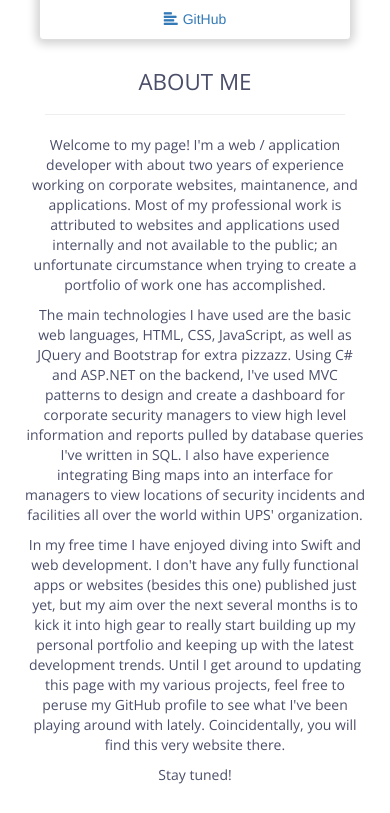
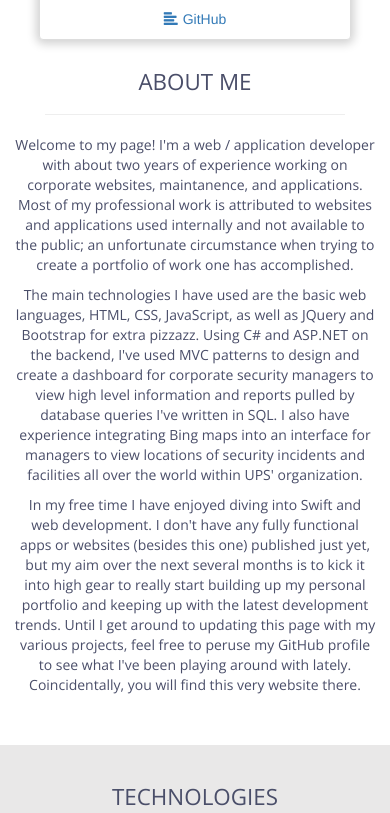
Before and after one commit to timmoore226/timmoore226.github.io, a plain HTML site: page index.html in a window 390 px wide. Shown: the part 514-1327 px from the top of the page. Drawn offline with nearby package versions, Linux system fonts and the light colour scheme.

Commit message:
About me section is now responsive to screen width.

```diff
--- a/css/styles.css
+++ b/css/styles.css
@@ -9,11 +9,22 @@ p {
 	color: #4A4E69;
 	font-weight: 500;
 	font-family: 'Open Sans', sans-serif;
+	text-align: center;
 }
-
 
 body {
 	background-color: white
+}
+
+#about-grid {
+	display: grid;
+	grid-template-columns: repeat(3, 25rem);
+	grid-gap: 3rem;
+	justify-content: center;
+}
+
+.about-par {
+
 }
 
 .container-fluid {
@@ -21,7 +32,6 @@ body {
 }
 
 section {
-	width:100%;
   margin: 40px 0;
 	padding: 0 5%;
 }
@@ -112,7 +122,7 @@ hr {
 }
 
 .list-container {
-  max-width: 600px;
+  max-width: 800px;
   margin: auto;
 }
 
@@ -191,10 +201,6 @@ hr {
 	border-color: #2C303B;
 }
 
-#about-me {
-	padding: 0 20px;
-}
-
 .btn.outline {
 	background: none;
 	padding: 12px 22px;
@@ -223,3 +229,18 @@ hr {
 	color: #007299;
 	box-shadow: none;
 }
+
+/* Media queries */
+
+@media screen and (max-width: 800px) {
+  #about-grid {
+		display: inline;
+  }
+
+	.about-par {
+		max-width: 600px;
+		margin-left: auto;
+		margin-right: auto;
+		padding: 0 10px
+	}
+}
--- a/index.html
+++ b/index.html
@@ -2,7 +2,6 @@
 <html>
   <head>
     <meta charset="utf-8">
-    <meta http-equiv="X-UA-Compatible" content="IE=edge">
     <meta name="viewport" content="width=device-width, initial-scale=1">
     <meta name="description" content="Software developer, gamer, and all around purveyor of tech.  This is an online portfolio and landing page for Tim Moore.  Feel free to look around and contact if interested!">
 
@@ -17,15 +16,8 @@
 
     <link rel="stylesheet" href="https://cdn.rawgit.com/konpa/devicon/df6431e323547add1b4cf45992913f15286456d3/devicon.min.css">
 
-
     <link rel="stylesheet" href="css/styles.css">
 
-    <!-- HTML5 Shim and Respond.js IE8 support of HTML5 elements and media queries -->
-    <!-- Leave those next 4 lines if you care about users using IE8 -->
-    <!--[if lt IE 9]>
-      <script src="https://oss.maxcdn.com/html5shiv/3.7.2/html5shiv.min.js"></script>
-      <script src="https://oss.maxcdn.com/respond/1.4.2/respond.min.js"></script>
-    <![endif]-->
   </head>
   <body>
 
@@ -53,34 +45,32 @@
   <section>
 
     <div class="row">
-      <div class="list-container" id="about-me">
+      <div class="list-container">
         <h1 class="text-center section-heading">About Me</h1>
 
         <hr>
 
-        <p class="text-center">
+        <div id="about-grid">
+          <p class="about-par">
             Welcome to my page!  I'm a web / application developer with about two years of experience working on corporate websites,
             maintanence, and applications.  Most of my professional work is attributed to websites and applications used internally and
             not available to the public; an unfortunate circumstance when trying to create a portfolio of work one has accomplished.
           </p>
 
-        <p class="text-center">
+          <p class="about-par">
             The main technologies I have used are the basic web languages, HTML, CSS, JavaScript, as well as JQuery and Bootstrap for extra pizzazz.
             Using C# and ASP.NET on the backend, I've used MVC patterns to design and create a dashboard for corporate security managers
             to view high level information and reports pulled by database queries I've written in SQL.  I also have experience integrating Bing maps into an
             interface for managers to view locations of security incidents and facilities all over the world within UPS' organization.
           </p>
 
-        <p class="text-center">
+          <p class="about-par">
             In my free time I have enjoyed diving into Swift and web development.  I don't have any fully functional apps or websites (besides this one)
             published just yet, but my aim over the next several months is to kick it into high gear to really start building up my personal portfolio
             and keeping up with the latest development trends.  Until I get around to updating this page with my various projects, feel free to peruse
             my GitHub profile to see what I've been playing around with lately.  Coincidentally, you will find this very website there.
           </p>
-
-        <p class="text-center">
-          Stay tuned!
-        </p>
+        </div>
       </div>
     </div>
 
```
Lines whose indentation alone changed are shown as unchanged.
